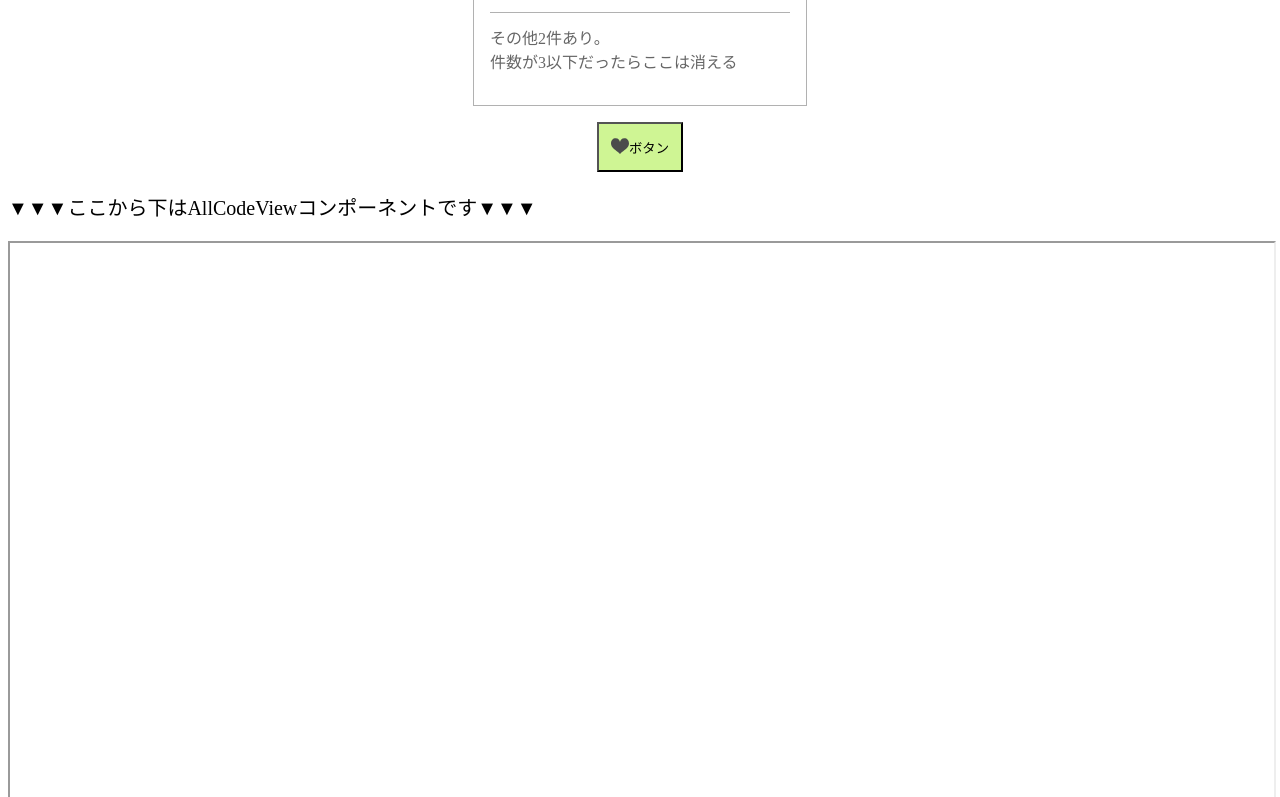
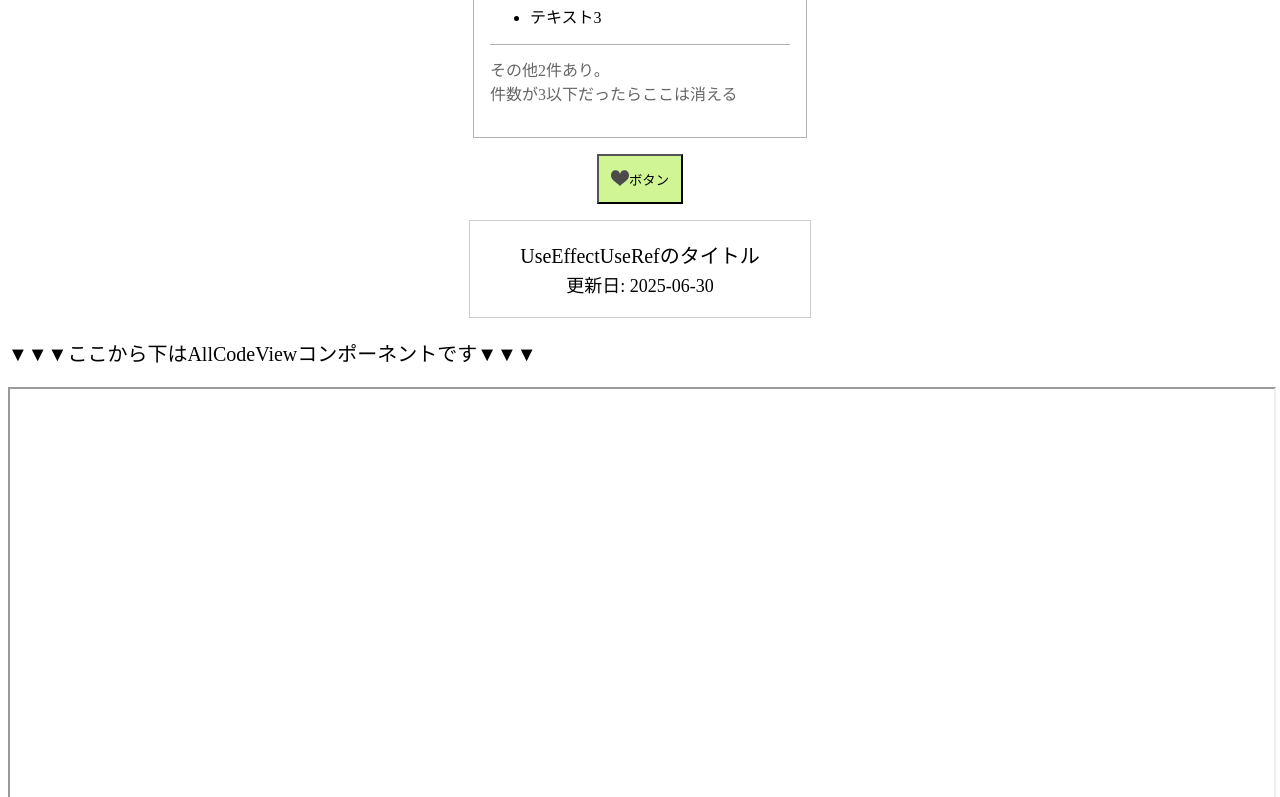
Before and after one commit to TeruoFujikake/next, a Next.js app: page / in a window 1280 px wide. Shown: the part 998-1795 px from the top of the page. Built offline with nearby package versions, Linux system fonts and the light colour scheme.

Commit message:
新規コンポーネント

```diff
--- a/app/components/Reference/Reference.tsx
+++ b/app/components/Reference/Reference.tsx
@@ -60,7 +60,8 @@ const Reference: React.FC<ReferenceProps> = ({
           fontSize={20}
         />
 
-        <p className={classNamesFontSize}>共通化が望ましい場合：component化<br />違う場合：モジュール化 moulde</p>
+        <p className={classNamesFontSize}>共通化が望ましい場合：component化<br />
+        違う場合：モジュール化 moulde<br />モジュールで共通化はできない</p>
 
         <span className={styles.Reference__boxShadow2}>boxShadow2（@each $i in (1, 2, 3, 4, 5)使用）</span>
         <span className={styles.Reference__boxShadow5}>boxShadow5（@each $i in (1, 2, 3, 4, 5)使用）</span>
--- /dev/null
+++ b/app/components/UseEffectUseRef/UseEffectUseRef.module.scss
@@ -0,0 +1,24 @@
+@use "../../styles/mixins";
+
+.UseEffectUseRef {
+  display: flex;
+  flex-direction: column;
+  justify-content: space-between;
+  align-items: center;
+  margin-inline: auto;
+  max-width: 300px;
+  padding: 20px;
+  border: 1px solid #ccc;
+
+  & p {
+    margin: 0;
+  }
+
+  &__title {
+    @include mixins.title-normal;
+  }
+
+  &__date {
+    @include mixins.font-size(18);
+  }
+}
--- /dev/null
+++ b/app/components/UseEffectUseRef/UseEffectUseRef.tsx
@@ -0,0 +1,49 @@
+'use client';
+
+import { useSearchParams } from 'next/navigation';
+import { useEffect, useRef } from 'react';
+
+import { DEVICE } from '../device';
+import { TAB_NAV_ID, HEADER_HEIGHT } from '../sizeId';
+import { UseEffectUseRefData } from '../types';
+import styles from './UseEffectUseRef.module.scss';
+
+export interface UseEffectUseRefProps extends UseEffectUseRefData {
+  device: DEVICE;
+  name: string;
+}
+
+const UseEffectUseRef: React.FC<UseEffectUseRefProps> = (props) => {
+  const params = useSearchParams();
+  const id = params?.get('id') ?? ''; // ← null 対応済み params? の ? を付けることで null の場合は空文字列を返すようにする
+  const idNum = Number(id); // id を数値に変換
+
+  const UseEffectUseRefRef = useRef<HTMLDivElement>(null);
+
+  const shouldShowUpdateData = props.updateDate !== undefined;
+  const dateValue = shouldShowUpdateData ? props.updateDate : props.registerDate;
+
+  /** 指定された位置へスクロール 処理内容 未確認 */
+  useEffect(() => {
+    if (!UseEffectUseRefRef.current || props.id !== idNum) {
+      return;
+    }
+
+    setTimeout(() => {
+      const tabOffsetHeight = document.getElementById(TAB_NAV_ID)?.offsetHeight ?? 0;
+      const elementTop = UseEffectUseRefRef.current?.getBoundingClientRect().top ?? 0;
+      window.scrollTo({ top: Math.ceil(window.scrollY + elementTop - tabOffsetHeight - HEADER_HEIGHT), behavior: 'smooth' });
+    });
+  }, [props.id, idNum]);
+
+  return (
+    <div className={styles.UseEffectUseRef} ref={UseEffectUseRefRef}>
+      <p className={styles.UseEffectUseRef__title}>{props.title}</p>
+      <p className={styles.UseEffectUseRef__date}>
+        {shouldShowUpdateData ? '更新日' : '登録日'}: {dateValue}
+      </p>
+    </div>
+  );
+}
+
+export default UseEffectUseRef;
--- /dev/null
+++ b/app/components/device.tsx
@@ -0,0 +1,6 @@
+export const DEVICE = {
+  PC: 'pc',
+  SP: 'sp',
+  TABLET: 'tablet',
+} as const;
+export type DEVICE = (typeof DEVICE)[keyof typeof DEVICE];
--- /dev/null
+++ b/app/components/sizeId.tsx
@@ -0,0 +1,5 @@
+/** TABコンポーネントのID */
+export const TAB_NAV_ID = 'TAV_NAV_ID';
+
+/** ヘッダーの高さ */
+export const HEADER_HEIGHT = 60;
--- /dev/null
+++ b/app/components/types.tsx
@@ -0,0 +1,8 @@
+export interface UseEffectUseRefData {
+  id: number;
+  title: string;
+  shouldShowOverview: boolean;
+  discription: string | undefined;
+  registerDate: string;
+  updateDate?: string;
+}
--- a/app/styles/_mixins.scss
+++ b/app/styles/_mixins.scss
@@ -16,7 +16,7 @@
 
 // title
 @mixin title-normal {
-  @include font-size(16);
+  @include font-size(20);
   @include font-weight(bold);
   line-height: 1.5;
 }
--- a/pages/index.tsx
+++ b/pages/index.tsx
@@ -3,6 +3,8 @@ import Reference from '../app/components/Reference/Reference';
 import UlLiData from '../app/components/UlLiData/UlLiData';
 import LiMore from '../app/components/LiMore/LiMore';
 import Button from '../app/components/Button/Button';
+import UseEffectUseRef from '../app/components/UseEffectUseRef/UseEffectUseRef';
+import { DEVICE } from '../app/components/device';
 import AllCodeView from '../app/components/AllCodeView/AllCodeView';
 
 import { TEXT, ARRAY, URL } from '../app/pageCommonData';
@@ -35,6 +37,16 @@ export default function Home() {
         target="_blank"
         iconLeft="heart"
       />
+      <UseEffectUseRef
+        id={1}
+        title="UseEffectUseRefのタイトル"
+        shouldShowOverview={true}
+        discription="useEffectとuseRefを使用して特定の要素にスクロールする機能を持つ"
+        registerDate="2025-06-08"
+        updateDate="2025-06-30"
+        device={DEVICE.PC}
+        name="UseEffectUseRefExample"
+      />
       <AllCodeView
         fontSize={20}
         text="▼▼▼ここから下はAllCodeViewコンポーネントです▼▼▼"
```
